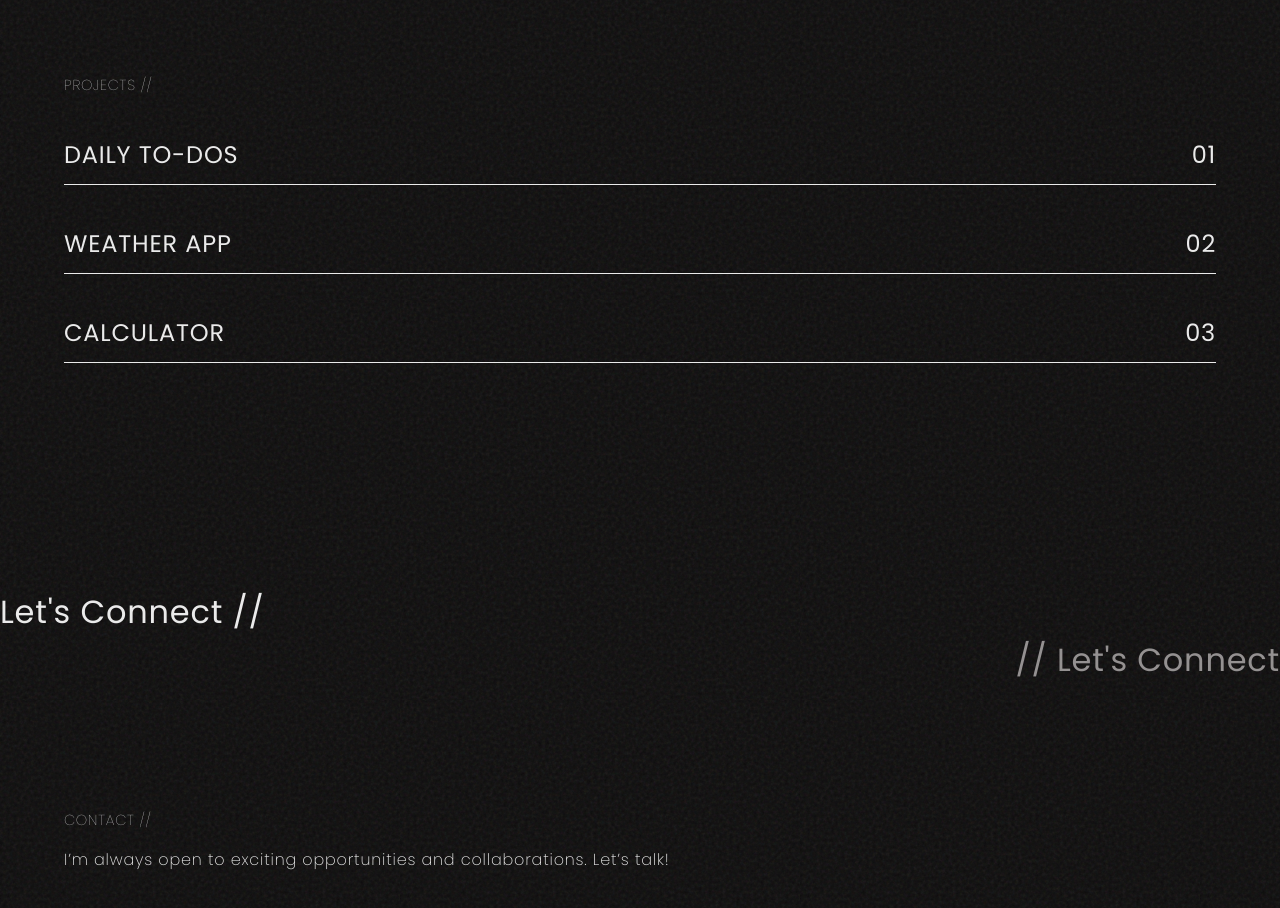
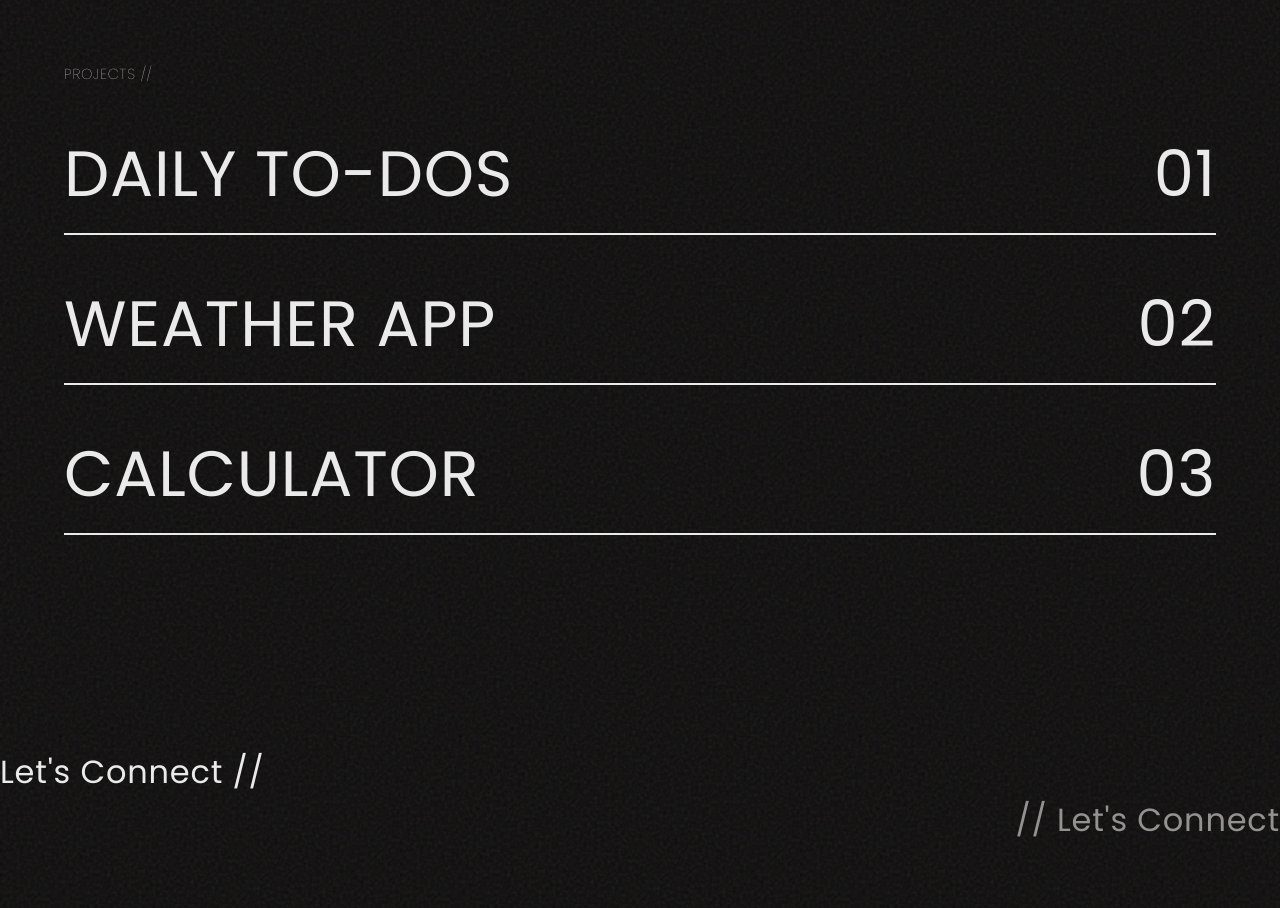
Before and after one commit to zofienora/portfolio-v032025, a React (Vite) app: page / in a window 1280 px wide. Shown: the part 1700-2608 px from the top of the page. Built offline with nearby package versions, Linux system fonts and the light colour scheme.

Commit message:
added media query for projects

```diff
--- a/src/App.css
+++ b/src/App.css
@@ -76,7 +76,6 @@ header {
   height: 80vh;
   display: grid;
   place-items: center;
-
 }
 
 .project-subcontainer {
@@ -102,8 +101,24 @@ header {
   margin: 1em 0;
 }
 
-@media screen and (min-width: 400px) {
+@media screen and (min-width: 700px) {
+  .project-container {
+    height: 100vh;
+  }
+  .seperator {
+    border-bottom: 2px solid #EAEAEA;
+  }
+  .project-block {
+    font-size: 3rem;
+    font-weight: 400;
+  }
+ }
 
+ @media screen and (min-width: 1100px) {
+  .project-block {
+    font-size: 4rem;
+    font-weight: 400;
+  }
  }
 
 /* connect */
```
